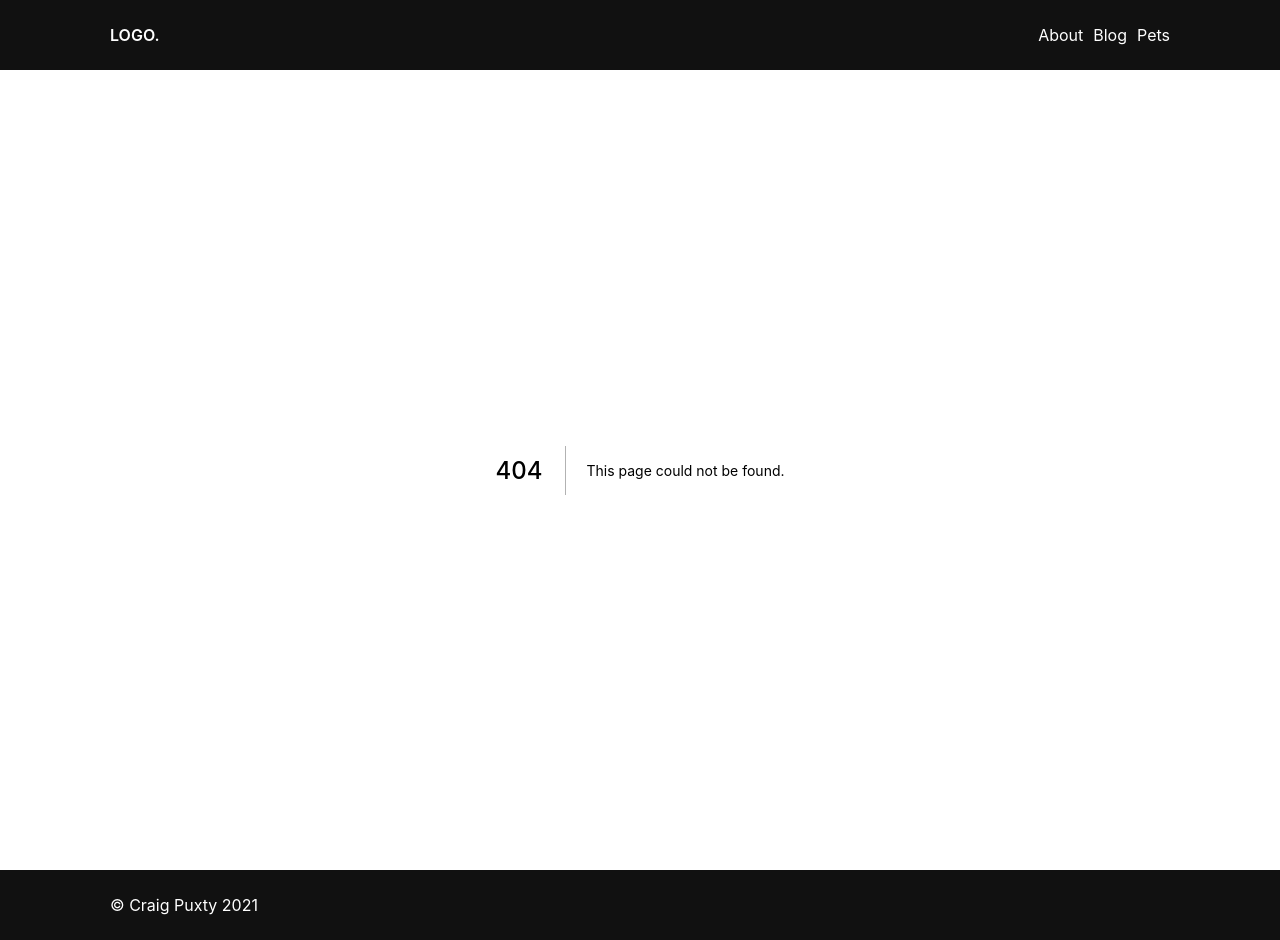
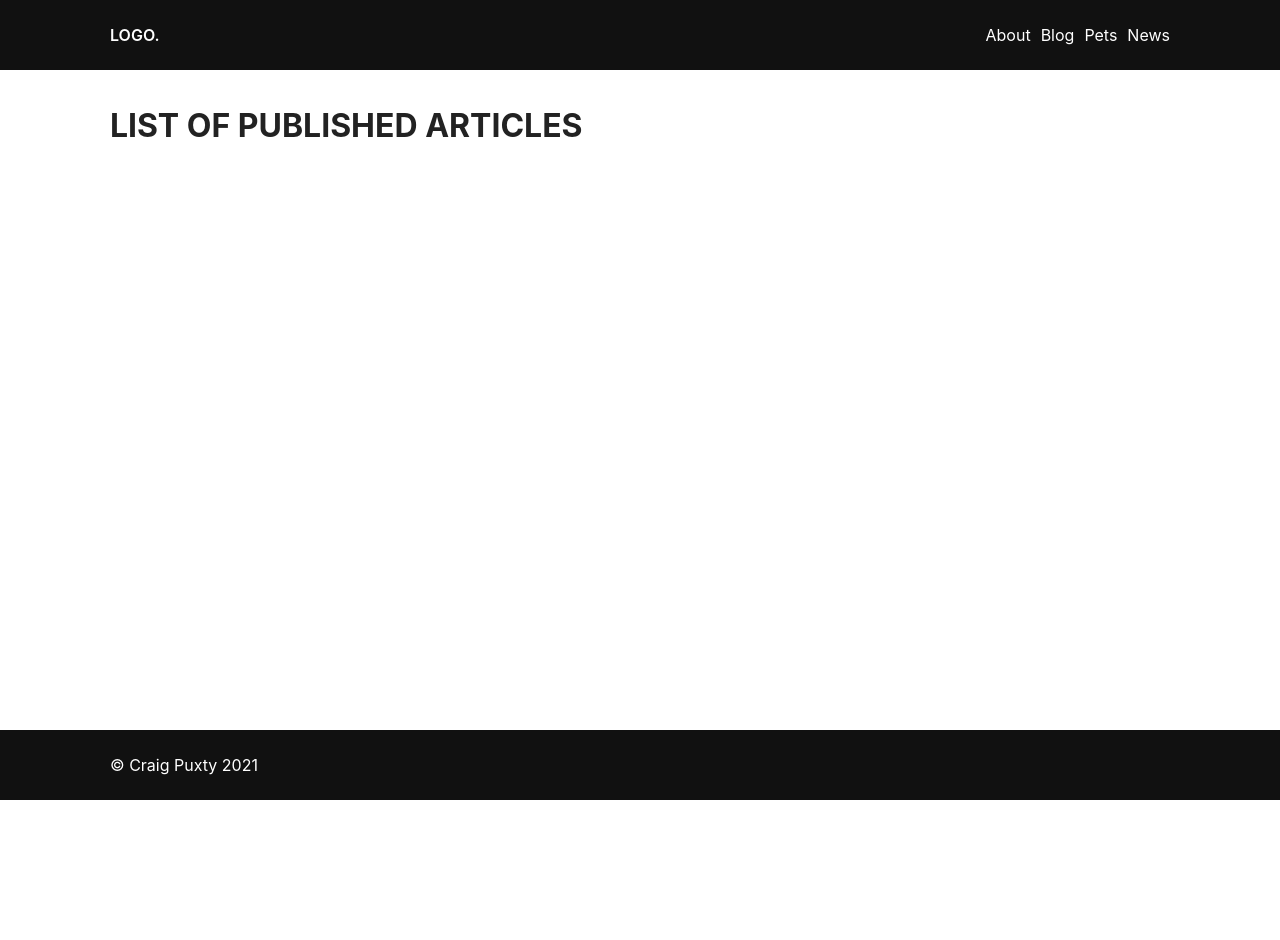
Before and after one commit to Dangereye/next-misc, a Next.js app: page /news in a window 1280 px wide. Before the commit this address had no page. After the commit the page ends 800 px from the top, so only its background shows below. Built offline with nearby package versions, Linux system fonts and the light colour scheme.

Commit message:
Preview mode

```diff
--- a/components/layout/navbar.js
+++ b/components/layout/navbar.js
@@ -23,6 +23,11 @@ function Navbar() {
               <a>Pets</a>
             </Link>
           </li>
+          <li>
+            <Link href="/news">
+              <a>News</a>
+            </Link>
+          </li>
         </ul>
       </div>
     </header>
--- a/package.json
+++ b/package.json
@@ -6,6 +6,7 @@
     "dev": "next dev",
     "build": "next build",
     "start": "next start",
+    "export": "next build && next export",
     "lint": "next lint"
   },
   "dependencies": {
--- /dev/null
+++ b/pages/api/disable-preview.js
@@ -0,0 +1,4 @@
+export default function handler(req, res) {
+  res.clearPreviewData();
+  res.redirect("/news");
+}
--- a/pages/api/hello.js
+++ /dev/null
@@ -1,5 +0,0 @@
-// Next.js API route support: https://nextjs.org/docs/api-routes/introduction
-
-export default function handler(req, res) {
-  res.status(200).json({ name: 'John Doe' })
-}
--- /dev/null
+++ b/pages/api/preview.js
@@ -0,0 +1,4 @@
+export default function hendler(req, res) {
+  res.setPreviewData({ user: "Craig" });
+  res.redirect("/news");
+}
--- /dev/null
+++ b/pages/news/index.js
@@ -0,0 +1,29 @@
+import Head from "next/head";
+
+function News({ data }) {
+  return (
+    <>
+      <Head>
+        <title>News Page</title>
+      </Head>
+      <main className="main">
+        <div className="container">
+          <h1>{data}</h1>
+        </div>
+      </main>
+    </>
+  );
+}
+
+export default News;
+
+export async function getStaticProps(context) {
+  console.log("Running getStaticProps", context.previewData);
+  return {
+    props: {
+      data: context.preview
+        ? "List of draft articles"
+        : "List of published articles",
+    },
+  };
+}
--- a/styles/globals.scss
+++ b/styles/globals.scss
@@ -28,6 +28,10 @@ body {
   padding: 0 1rem;
 }
 
+h1 {
+  text-transform: uppercase;
+}
+
 ul {
   list-style: none;
 }
```
